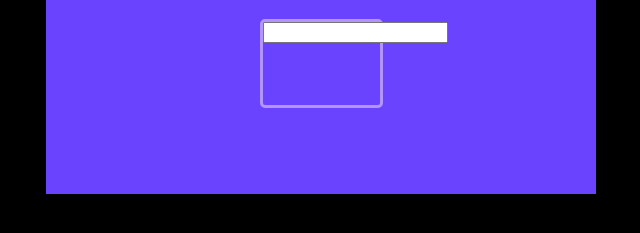
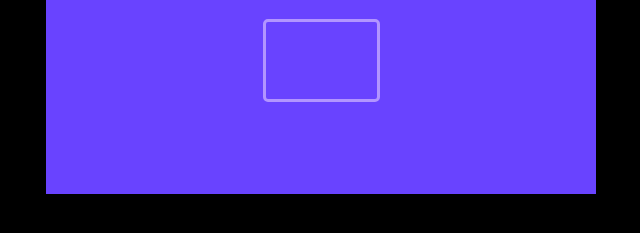
Before and after one commit to sanleomon/unit-converter, a website built with Vite: page index.html in a window 1280 px wide. Shown: the part 91-324 px from the top of the page, without its empty margins (319-959 px from the left). Built offline with nearby package versions, Linux system fonts and the light colour scheme.

Commit message:
Create converter header layout

```diff
--- a/index.css
+++ b/index.css
@@ -19,9 +19,22 @@
     padding-top: 30px;
 }
 
+input::-webkit-outer-spin-button,
+input::-webkit-inner-spin-button {
+    -webkit-appearance: none;
+    margin: 0;
+}
+
 #number {
     border: 3px solid #B295FF;
     border-radius: 5px;
     height: 83px;
     width: 117px;
+    background: transparent;
+    outline: none;
+    text-align: center;
+    color: white;
+    font-family: "Inter", sans-serif;
+    font-size: 50px;
+    font-weight: bolder;
 }
--- a/index.html
+++ b/index.html
@@ -1,13 +1,16 @@
 <html>
     <head>
         <link rel="stylesheet" href="index.css">
+        <link rel="preconnect" href="https://fonts.googleapis.com">
+        <link rel="preconnect" href="https://fonts.gstatic.com" crossorigin>
+        <link href="https://fonts.googleapis.com/css2?family=Inter:wght@100..900&display=swap" rel="stylesheet">
+
+<link rel="stylesheet" href="index.css">
     </head>
     <body>
         <div class="app">
             <h1 id="converter-title">Metric/Imperial Unit Conversion</h1>
-            <div id="number">
-                <input id="input-number">
-            </div>
+            <input id="number" type="number">
         </div>
         <script src="index.js"></script>
     </body>
```
